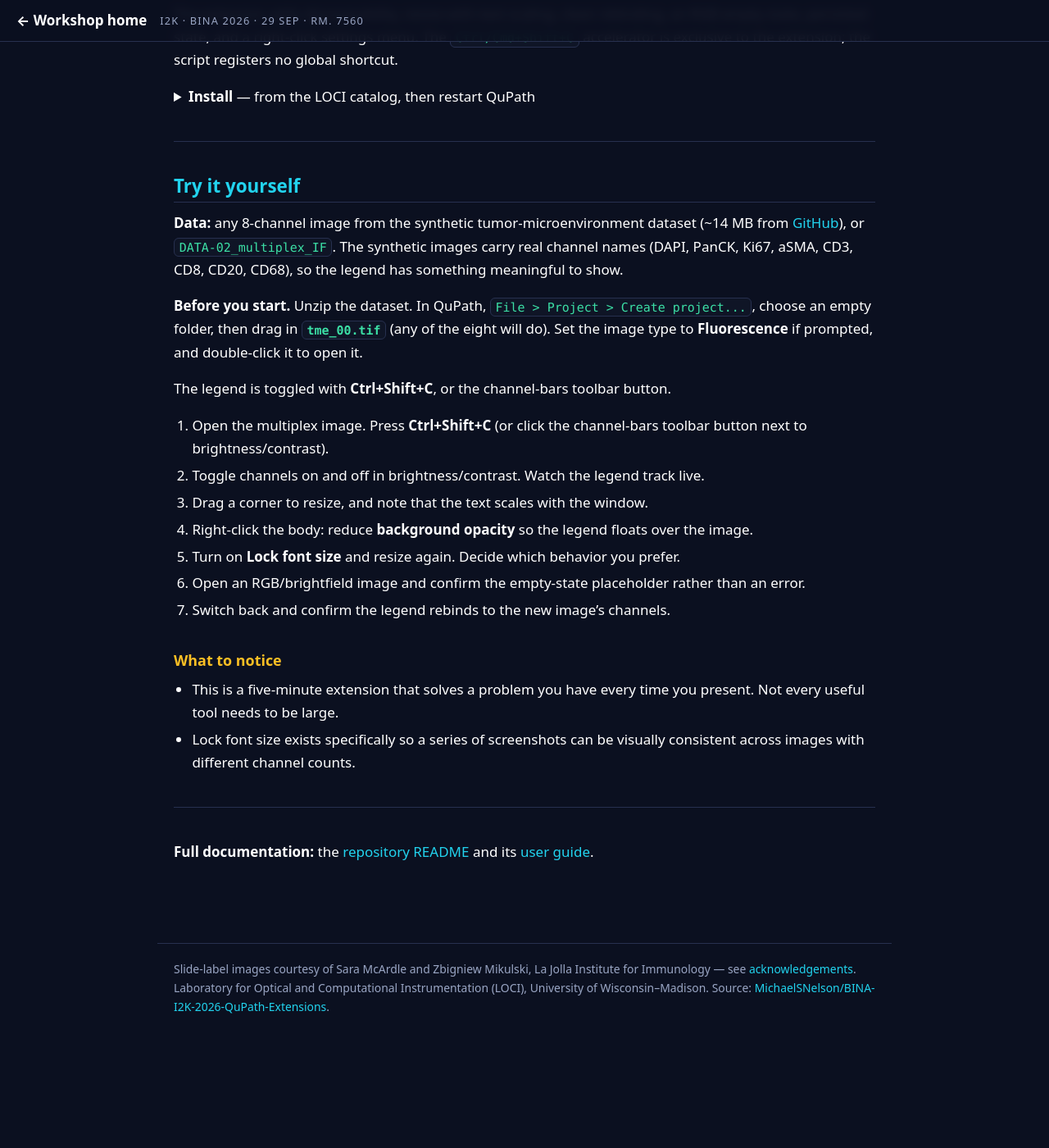
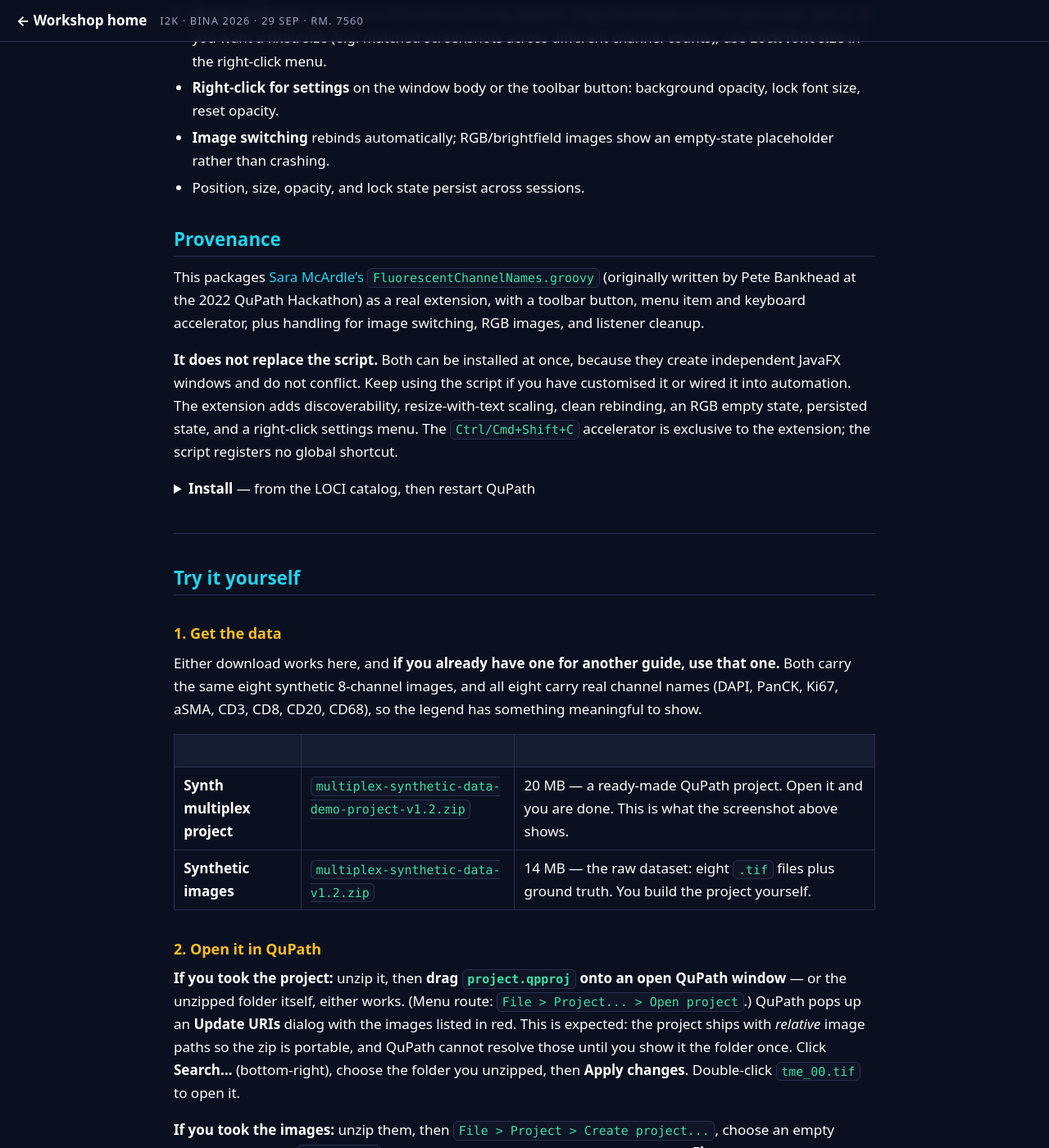
Before and after one commit to MichaelSNelson/BINA-I2K-2026-QuPath-Extensions, a Jekyll site: the page built from docs/11-channel-names-viewer.md, in a window 1280 px wide and 1400 px high, scrolled down 1980 px. Shown: the whole window at 82% size. Built offline with Jekyll 4.4.1, drawn with Linux system fonts in a browser that asks for light colours; before the commit the page ends 3301 px from its top, so only the background shows below that; some of the changed text lies outside the part shown.

Commit message:
Channel Names Viewer: name the downloads; Class Distribution: say why the mini-charts have no markers
Channel Names Viewer
- Add a screenshot of the legend over the synthetic multiplex image.
- Name both downloads instead of one link reading "GitHub": the synth
  multiplex project and the synthetic images both work, and anyone who
  already has one for another guide should not fetch the other.
- Add the Update URIs paragraph for the project route.
- Reorder to the house pattern: get data, open project, entry point.
- Drop the stale DATA-02_multiplex_IF label.

Class Distribution
- The All images tab omits [over]/[under] by design; MiniChartPane strips
  a mini-chart to the pie alone so eight read at thumbnail size under one
  shared legend. A tester read the old wording as a bug.
- The summary listed the Image Type filter at dialog level; it is built in
  buildProjectTabContent(), so it is Project-tab only.

Claude-Session: https://claude.ai/code/session_01KwiACUr5MacuDvqp74c96o

```diff
--- a/docs/11-channel-names-viewer.md
+++ b/docs/11-channel-names-viewer.md
@@ -32,6 +32,8 @@ title: Channel Names Viewer
 
 Anyone who has presented a multiplex image has been asked "which one is the green one?" and
 had to go open brightness/contrast to find out. This is the fix.
+
+<img src="../images/channel-names-viewer/legend-over-multiplex.png" alt="A synthetic eight-channel tumor image with cell detections outlined, and the channel legend floating over the dark background at lower left: DAPI (C1) in white, PanCK (C2) in cyan, Ki67 (C3) in yellow, aSMA (C4) in tan, CD3 (C5) in green, CD8 (C6) in magenta, CD20 (C7) in blue, CD68 (C8) in red, each name drawn in its own display color" width="900">
 
 The window mirrors what brightness/contrast calls *selected*: toggle a channel there and the
 legend updates immediately. Each channel name is drawn in its display color, and keeps that
@@ -79,26 +81,46 @@ If the toolbar button, menu entry or shortcut are not there yet, restart QuPath.
 ---
 
 ## Try it yourself
-**Data:** any 8-channel image from the synthetic tumor-microenvironment dataset
-(~14 MB from [GitHub](https://github.com/uw-loci/multiplex-synthetic-data/releases/download/v1.2/multiplex-synthetic-data-v1.2.zip)), or `DATA-02_multiplex_IF`. The synthetic images carry
-real channel names (DAPI, PanCK, Ki67, aSMA, CD3, CD8, CD20, CD68), so the legend has
-something meaningful to show.
 
-**Before you start.** Unzip the dataset. In QuPath, `File > Project > Create project...`,
-choose an empty folder, then drag in **`tme_00.tif`** (any of the eight will do). Set the
-image type to **Fluorescence** if prompted, and double-click it to open it.
+### 1. Get the data
 
-The legend is toggled with **Ctrl+Shift+C**, or the channel-bars toolbar button.
+Either download works here, and **if you already have one for another guide, use that one.**
+Both carry the same eight synthetic 8-channel images, and all eight carry real channel names
+(DAPI, PanCK, Ki67, aSMA, CD3, CD8, CD20, CD68), so the legend has something meaningful to show.
+
+| | | |
+|---|---|---|
+| **Synth multiplex project** | [`multiplex-synthetic-data-demo-project-v1.2.zip`](https://github.com/uw-loci/multiplex-synthetic-data/releases/download/v1.2/multiplex-synthetic-data-demo-project-v1.2.zip) | 20 MB — a ready-made QuPath project. Open it and you are done. This is what the screenshot above shows. |
+| **Synthetic images** | [`multiplex-synthetic-data-v1.2.zip`](https://github.com/uw-loci/multiplex-synthetic-data/releases/download/v1.2/multiplex-synthetic-data-v1.2.zip) | 14 MB — the raw dataset: eight `.tif` files plus ground truth. You build the project yourself. |
+
+### 2. Open it in QuPath
+
+**If you took the project:** unzip it, then **drag `project.qpproj` onto an open QuPath
+window** — or the unzipped folder itself, either works. (Menu route:
+`File > Project... > Open project`.) QuPath pops up an **Update URIs** dialog with the images
+listed in red. This is expected: the project ships with *relative* image paths so the zip is
+portable, and QuPath cannot resolve those until you show it the folder once. Click
+**Search...** (bottom-right), choose the folder you unzipped, then **Apply changes**.
+Double-click `tme_00.tif` to open it.
+
+**If you took the images:** unzip them, then `File > Project > Create project...`, choose an
+empty folder, and drag in **`tme_00.tif`** (any of the eight will do). Set the image type to
+**Fluorescence** if prompted, and double-click it to open it.
+
+### 3. Open the legend
+
+**Ctrl+Shift+C** (**Cmd+Shift+C** on macOS), or the channel-bars toolbar button beside
+brightness/contrast. Menu route: `Extensions > Channel Names Viewer > Channel Names Viewer...`.
 
 
-1. Open the multiplex image. Press **Ctrl+Shift+C** (or click the channel-bars toolbar button
-   next to brightness/contrast).
-2. Toggle channels on and off in brightness/contrast. Watch the legend track live.
-3. Drag a corner to resize, and note that the text scales with the window.
-4. Right-click the body: reduce **background opacity** so the legend floats over the image.
-5. Turn on **Lock font size** and resize again. Decide which behavior you prefer.
-6. Open an RGB/brightfield image and confirm the empty-state placeholder rather than an error.
-7. Switch back and confirm the legend rebinds to the new image's channels.
+### 4. Work through it
+
+1. Toggle channels on and off in brightness/contrast. Watch the legend track live.
+2. Drag a corner to resize, and note that the text scales with the window.
+3. Right-click the body: reduce **background opacity** so the legend floats over the image.
+4. Turn on **Lock font size** and resize again. Decide which behavior you prefer.
+5. Open an RGB/brightfield image and confirm the empty-state placeholder rather than an error.
+6. Switch back and confirm the legend rebinds to the new image's channels.
 
 ### What to notice
 
```
Also changed, not shown: docs/10-class-distribution.md (+9 -5 lines), docs/walkthroughs.md (+1 -1 lines), images/channel-names-viewer/legend-over-multiplex.png (added).
